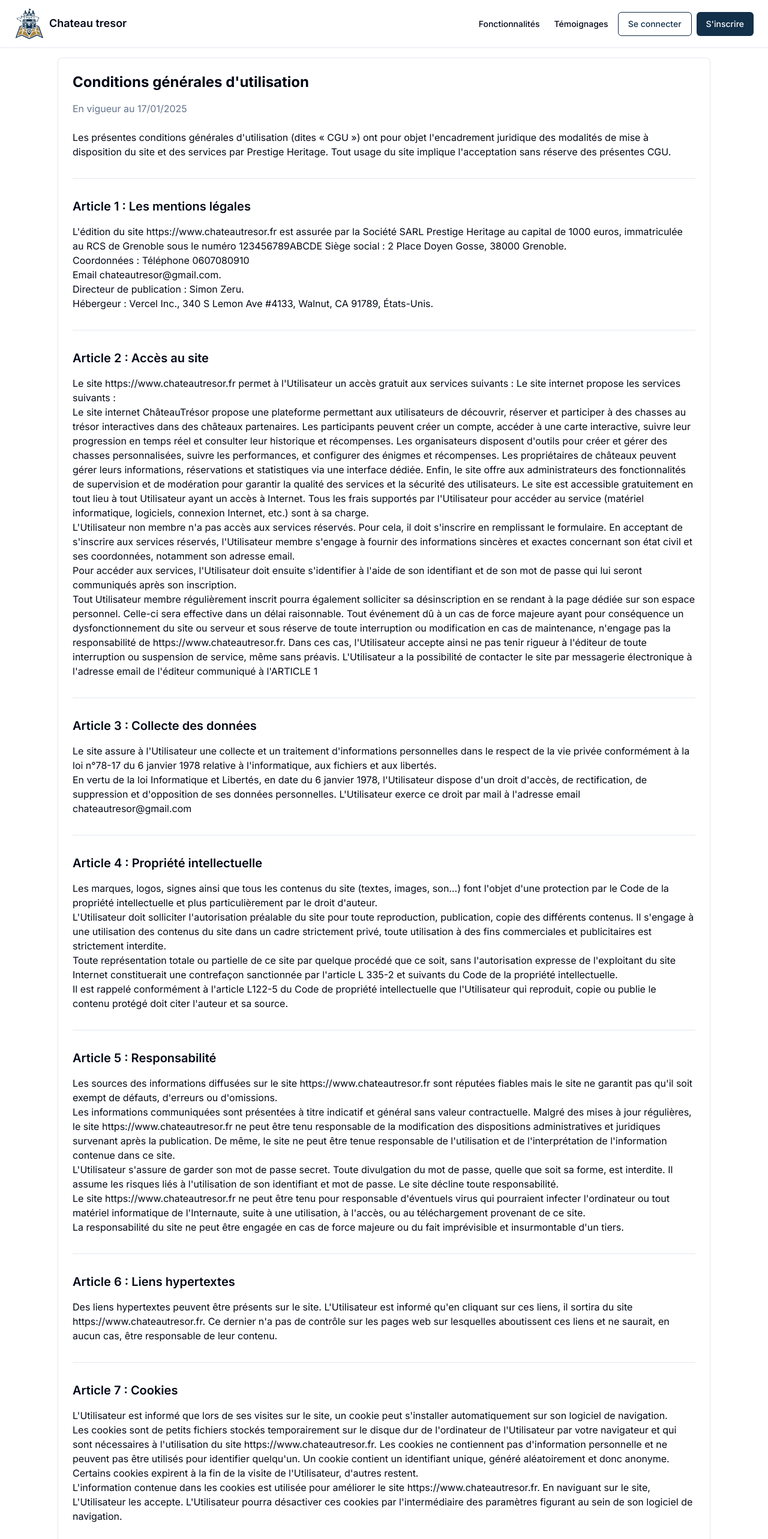
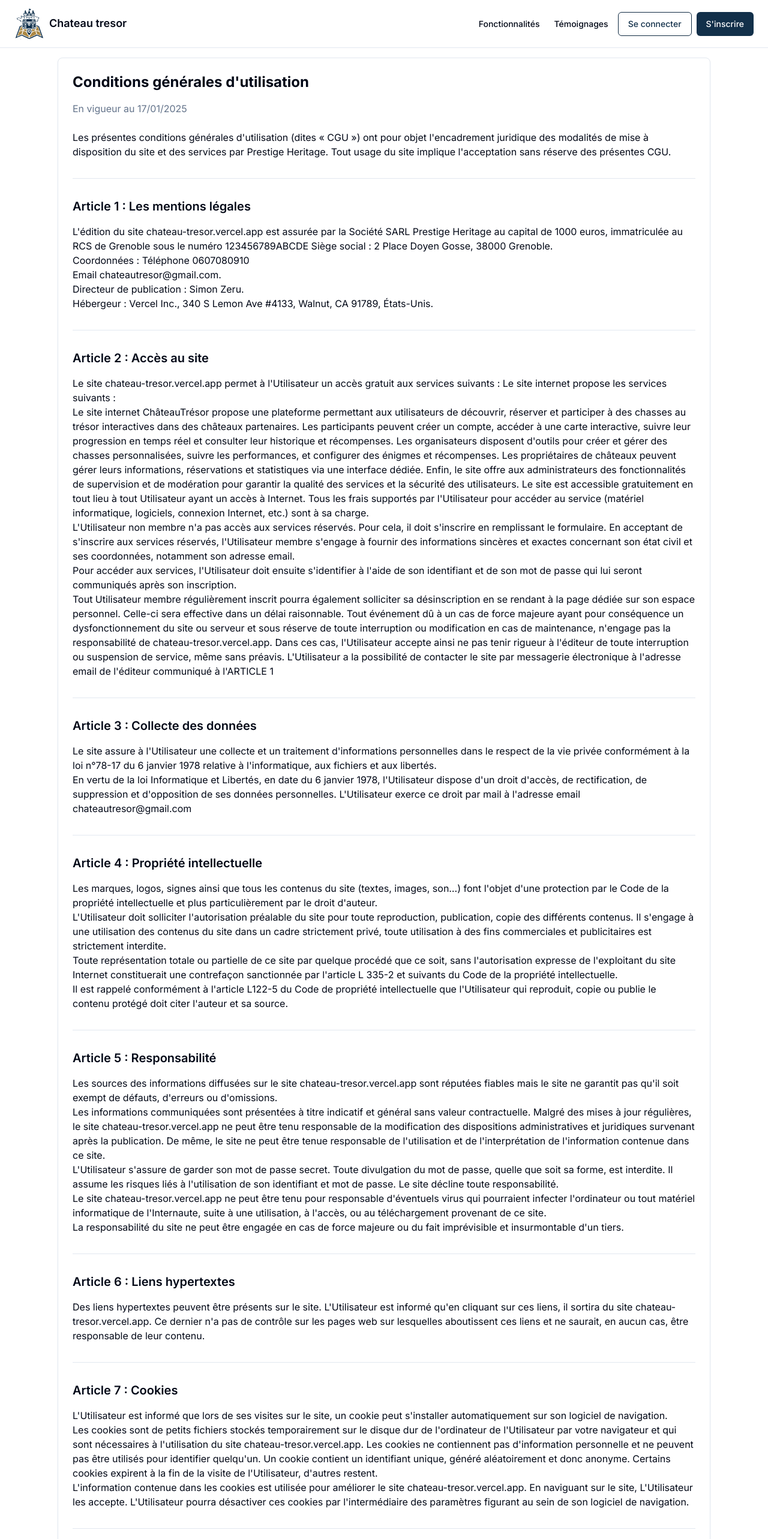
Before and after one commit to MatisMLDR/ChateauTresor, a Next.js app: page /legal/cgu in a window 1280 px wide. Shown: the top 2566 px of the page at 60% size. Built offline with nearby package versions, Linux system fonts and the light colour scheme; no server answers.

Commit message:
Changement du nom de domaine

```diff
--- a/app/legal/cgu/page.tsx
+++ b/app/legal/cgu/page.tsx
@@ -20,7 +20,7 @@ export default function CGUPage() {
           <div>
             <h2 className="text-xl font-semibold mb-4">Article 1 : Les mentions l&eacute;gales</h2>
             <p>
-              L&apos;édition du site https://www.chateautresor.fr est assurée par la Société SARL Prestige Heritage au capital de 1000 euros, immatriculée au RCS de Grenoble sous le numéro 123456789ABCDE
+              L&apos;édition du site chateau-tresor.vercel.app est assurée par la Société SARL Prestige Heritage au capital de 1000 euros, immatriculée au RCS de Grenoble sous le numéro 123456789ABCDE
               Siège social : 2 Place Doyen Gosse, 38000 Grenoble.
             </p>
             <p>
@@ -42,7 +42,7 @@ export default function CGUPage() {
           <div>
             <h2 className="text-xl font-semibold mb-4">Article 2 : Acc&egrave;s au site</h2>
             <p>
-              Le site https://www.chateautresor.fr permet à l&apos;Utilisateur un accès gratuit aux services suivants :
+              Le site chateau-tresor.vercel.app permet à l&apos;Utilisateur un accès gratuit aux services suivants :
               Le site internet propose les services suivants :
             </p>
             <p>
@@ -73,7 +73,7 @@ export default function CGUPage() {
               rendant à la page dédiée sur son espace personnel. Celle-ci sera effective dans un délai raisonnable.
               Tout événement dû à un cas de force majeure ayant pour conséquence un dysfonctionnement du site
               ou serveur et sous réserve de toute interruption ou modification en cas de maintenance, n&apos;engage
-              pas la responsabilité de https://www.chateautresor.fr. Dans ces cas, l&apos;Utilisateur accepte ainsi ne pas
+              pas la responsabilité de chateau-tresor.vercel.app. Dans ces cas, l&apos;Utilisateur accepte ainsi ne pas
               tenir rigueur à l&apos;éditeur de toute interruption ou suspension de service, même sans préavis.
               L&apos;Utilisateur a la possibilité de contacter le site par messagerie électronique à l&apos;adresse email de
               l&apos;éditeur communiqué à l&apos;ARTICLE 1</p>
@@ -127,12 +127,12 @@ export default function CGUPage() {
           <div>
             <h2 className="text-xl font-semibold mb-4">Article 5 : Responsabilit&eacute;</h2>
             <p>
-              Les sources des informations diffusées sur le site https://www.chateautresor.fr sont réputées fiables
+              Les sources des informations diffusées sur le site chateau-tresor.vercel.app sont réputées fiables
               mais le site ne garantit pas qu&apos;il soit exempt de défauts, d&apos;erreurs ou d&apos;omissions.
             </p>
             <p>
               Les informations communiquées sont présentées à titre indicatif et général sans valeur contractuelle.
-              Malgré des mises à jour régulières, le site https://www.chateautresor.fr ne peut être tenu responsable
+              Malgré des mises à jour régulières, le site chateau-tresor.vercel.app ne peut être tenu responsable
               de la modification des dispositions administratives et juridiques survenant après la publication. De
               même, le site ne peut être tenue responsable de l&apos;utilisation et de l&apos;interprétation de l&apos;information
               contenue dans ce site.
@@ -143,7 +143,7 @@ export default function CGUPage() {
               passe. Le site décline toute responsabilité.
             </p>
             <p>
-              Le site https://www.chateautresor.fr ne peut être tenu pour responsable d&apos;éventuels virus qui
+              Le site chateau-tresor.vercel.app ne peut être tenu pour responsable d&apos;éventuels virus qui
               pourraient infecter l&apos;ordinateur ou tout matériel informatique de l&apos;Internaute, suite à une utilisation, à
               l&apos;accès, ou au téléchargement provenant de ce site.
             </p>
@@ -160,7 +160,7 @@ export default function CGUPage() {
             <h2 className="text-xl font-semibold mb-4">Article 6 : Liens hypertextes</h2>
             <p>
               Des liens hypertextes peuvent être présents sur le site. L&apos;Utilisateur est informé qu&apos;en cliquant sur ces
-              liens, il sortira du site https://www.chateautresor.fr. Ce dernier n&apos;a pas de contrôle sur les pages web
+              liens, il sortira du site chateau-tresor.vercel.app. Ce dernier n&apos;a pas de contrôle sur les pages web
               sur lesquelles aboutissent ces liens et ne saurait, en aucun cas, être responsable de leur contenu.
             </p>
           </div>
@@ -177,13 +177,13 @@ export default function CGUPage() {
             <p>
               Les cookies sont de petits fichiers stockés temporairement sur le disque dur de l&apos;ordinateur de
               l&apos;Utilisateur par votre navigateur et qui sont nécessaires à l&apos;utilisation du site
-              https://www.chateautresor.fr. Les cookies ne contiennent pas d&apos;information personnelle et ne peuvent
+              chateau-tresor.vercel.app. Les cookies ne contiennent pas d&apos;information personnelle et ne peuvent
               pas être utilisés pour identifier quelqu&apos;un. Un cookie contient un identifiant unique, généré aléatoirement et donc anonyme. Certains cookies expirent à la fin de la visite de l&apos;Utilisateur, d&apos;autres
               restent.
             </p>
             <p>
               L&apos;information contenue dans les cookies est utilisée pour améliorer le site
-              https://www.chateautresor.fr.
+              chateau-tresor.vercel.app.
               En naviguant sur le site, L&apos;Utilisateur les accepte.
               L&apos;Utilisateur pourra désactiver ces cookies par l&apos;intermédiaire des paramètres figurant au sein de son
               logiciel de navigation.
@@ -245,7 +245,7 @@ export default function CGUPage() {
           <Separator className="my-6" />
 
           <p className="text-sm text-muted-foreground">
-            Version en vigueur au 17/01/2025. <Link href="https://www.chateautresor.fr">https://www.chateautresor.fr</Link> se r&eacute;serve le droit de modifier unilat&eacute;ralement les CGU. Consultation r&eacute;guli&egrave;re recommand&eacute;e.
+            Version en vigueur au 17/01/2025. <Link href="chateau-tresor.vercel.app">chateau-tresor.vercel.app</Link> se r&eacute;serve le droit de modifier unilat&eacute;ralement les CGU. Consultation r&eacute;guli&egrave;re recommand&eacute;e.
           </p>
         </div>
       </Card>
--- a/app/legal/confidentialite/page.tsx
+++ b/app/legal/confidentialite/page.tsx
@@ -11,7 +11,7 @@ export default function PrivacyPolicyPage() {
 
         <div className="space-y-8">
           <p>
-            La présente politique de confidentialité s&apos;applique aux traitements de données personnelles effectués par la SARL Prestige Heritage dans le cadre de l&apos;exploitation du site <Link href="https://www.chateautresor.fr">https://www.chateautresor.fr</Link>.
+            La présente politique de confidentialité s&apos;applique aux traitements de données personnelles effectués par la SARL Prestige Heritage dans le cadre de l&apos;exploitation du site chateau-tresor.vercel.app.
           </p>
 
           <Separator />
```
